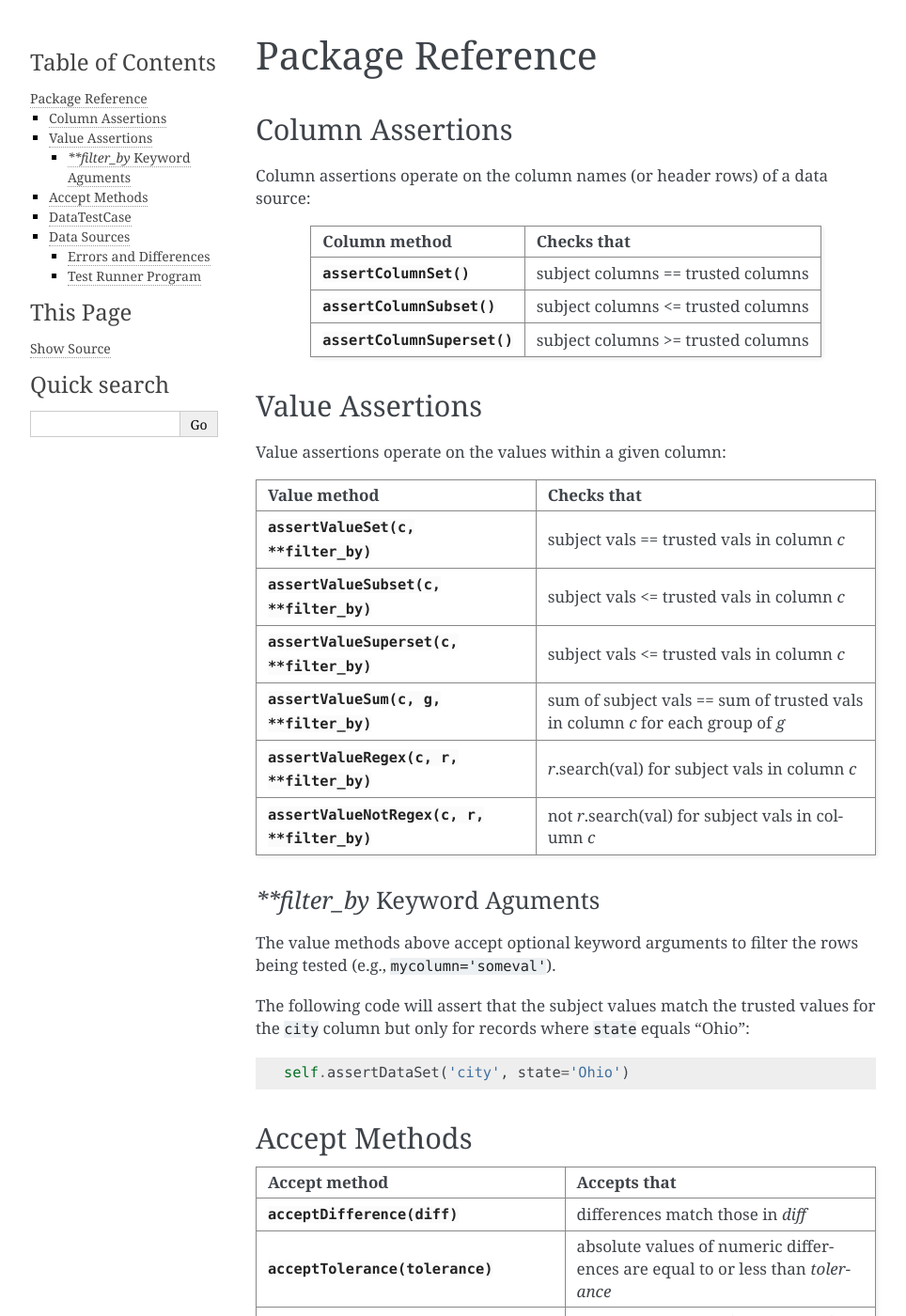
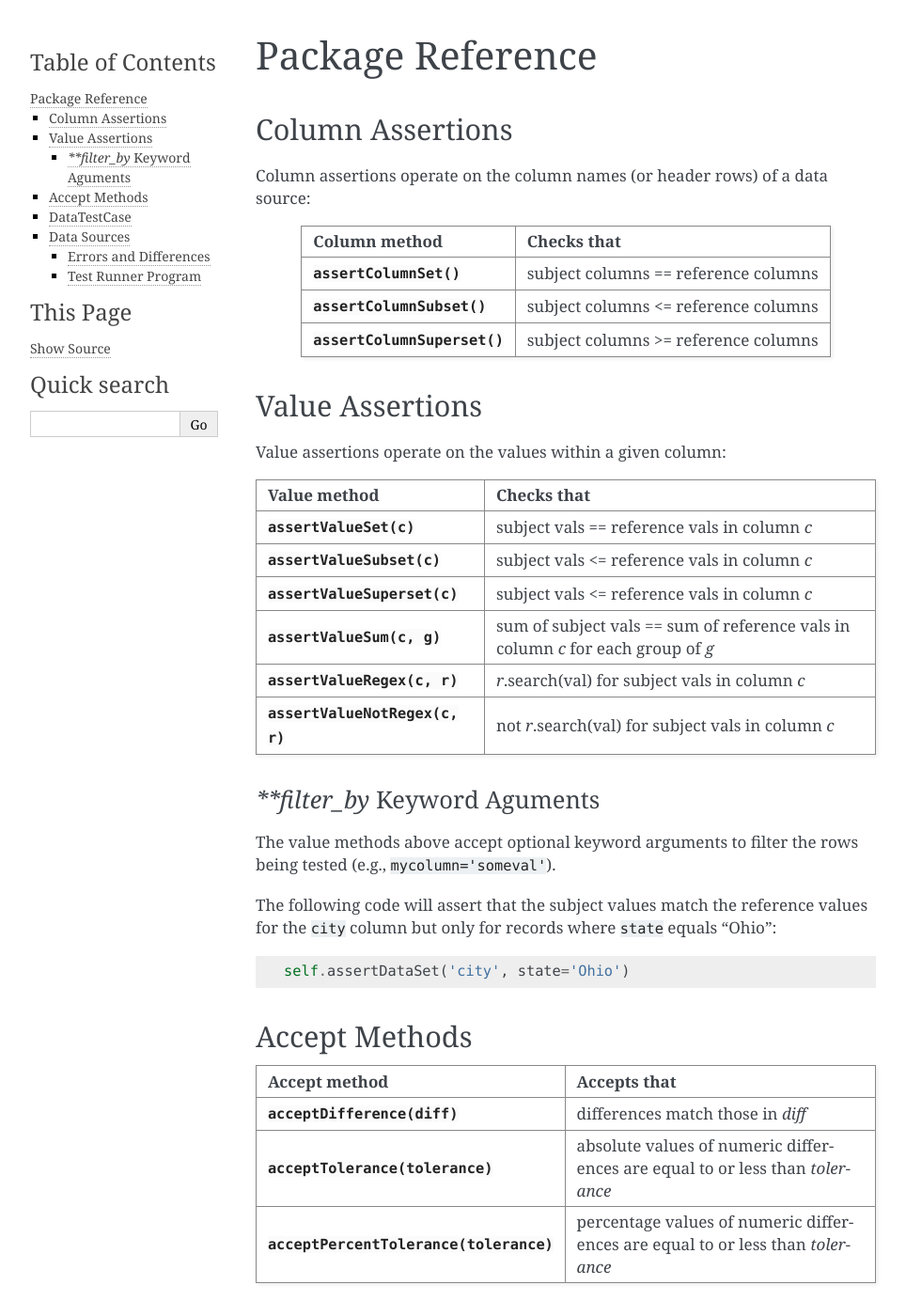
Before and after one commit to shawnbrown/datatest, a Sphinx documentation site: the page built from docs/reference.rst, in a window 1280 px wide and 1400 px high. Shown: the whole window at 94% size, without its empty margins (148-1112 px from the left). Built offline with Sphinx 7.4.7, drawn with Linux system fonts in a browser that asks for light colours.

Commit message:
Rename "trusted data" to "reference data" as "reference" is more widely used.

```diff
--- a/docs/reference.rst
+++ b/docs/reference.rst
@@ -14,13 +14,13 @@ source:
 +---------------------------------------------------+----------------------------------------------+
 | Column method                                     | Checks that                                  |
 +===================================================+==============================================+
-| :meth:`assertColumnSet()                          | subject columns == trusted columns           |
+| :meth:`assertColumnSet()                          | subject columns == reference columns         |
 | <datatest.DataTestCase.assertColumnSet>`          |                                              |
 +---------------------------------------------------+----------------------------------------------+
-| :meth:`assertColumnSubset()                       | subject columns <= trusted columns           |
+| :meth:`assertColumnSubset()                       | subject columns <= reference columns         |
 | <datatest.DataTestCase.assertColumnSubset>`       |                                              |
 +---------------------------------------------------+----------------------------------------------+
-| :meth:`assertColumnSuperset()                     | subject columns >= trusted columns           |
+| :meth:`assertColumnSuperset()                     | subject columns >= reference columns         |
 | <datatest.DataTestCase.assertColumnSuperset>`     |                                              |
 +---------------------------------------------------+----------------------------------------------+
 
@@ -30,27 +30,27 @@ Value Assertions
 
 Value assertions operate on the values within a given column:
 
-+----------------------------------------------------------+----------------------------------------------------+
-| Value method                                             | Checks that                                        |
-+==========================================================+====================================================+
-| :meth:`assertValueSet(c, **filter_by)                    | subject vals == trusted vals in column *c*         |
-| <datatest.DataTestCase.assertValueSet>`                  |                                                    |
-+----------------------------------------------------------+----------------------------------------------------+
-| :meth:`assertValueSubset(c, **filter_by)                 | subject vals <= trusted vals in column *c*         |
-| <datatest.DataTestCase.assertValueSubset>`               |                                                    |
-+----------------------------------------------------------+----------------------------------------------------+
-| :meth:`assertValueSuperset(c, **filter_by)               | subject vals <= trusted vals in column *c*         |
-| <datatest.DataTestCase.assertValueSuperset>`             |                                                    |
-+----------------------------------------------------------+----------------------------------------------------+
-| :meth:`assertValueSum(c, g, **filter_by)                 | sum of subject vals == sum of trusted vals in      |
-| <datatest.DataTestCase.assertValueSum>`                  | column *c* for each group of *g*                   |
-+----------------------------------------------------------+----------------------------------------------------+
-| :meth:`assertValueRegex(c, r, **filter_by)               | *r*.search(val) for subject vals in column *c*     |
-| <datatest.DataTestCase.assertValueRegex>`                |                                                    |
-+----------------------------------------------------------+----------------------------------------------------+
-| :meth:`assertValueNotRegex(c, r, **filter_by)            | not *r*.search(val) for subject vals in column *c* |
-| <datatest.DataTestCase.assertValueNotRegex>`             |                                                    |
-+----------------------------------------------------------+----------------------------------------------------+
++----------------------------------------------+----------------------------------------------------+
+| Value method                                 | Checks that                                        |
++==============================================+====================================================+
+| :meth:`assertValueSet(c)                     | subject vals == reference vals in column *c*       |
+| <datatest.DataTestCase.assertValueSet>`      |                                                    |
++----------------------------------------------+----------------------------------------------------+
+| :meth:`assertValueSubset(c)                  | subject vals <= reference vals in column *c*       |
+| <datatest.DataTestCase.assertValueSubset>`   |                                                    |
++----------------------------------------------+----------------------------------------------------+
+| :meth:`assertValueSuperset(c)                | subject vals <= reference vals in column *c*       |
+| <datatest.DataTestCase.assertValueSuperset>` |                                                    |
++----------------------------------------------+----------------------------------------------------+
+| :meth:`assertValueSum(c, g)                  | sum of subject vals == sum of reference vals in    |
+| <datatest.DataTestCase.assertValueSum>`      | column *c* for each group of *g*                   |
++----------------------------------------------+----------------------------------------------------+
+| :meth:`assertValueRegex(c, r)                | *r*.search(val) for subject vals in column *c*     |
+| <datatest.DataTestCase.assertValueRegex>`    |                                                    |
++----------------------------------------------+----------------------------------------------------+
+| :meth:`assertValueNotRegex(c, r)             | not *r*.search(val) for subject vals in column *c* |
+| <datatest.DataTestCase.assertValueNotRegex>` |                                                    |
++----------------------------------------------+----------------------------------------------------+
 
 
 `**filter_by` Keyword Aguments
@@ -59,9 +59,9 @@ Value assertions operate on the values within a given column:
 The value methods above accept optional keyword arguments to filter the
 rows being tested (e.g., ``mycolumn='someval'``).
 
-The following code will assert that the subject values match the trusted
-values for the ``city`` column but only for records where ``state``
-equals "Ohio"::
+The following code will assert that the subject values match the
+reference values for the ``city`` column but only for records where
+``state`` equals "Ohio"::
 
         self.assertDataSet('city', state='Ohio')
 
```
Also changed, not shown: 2 other files.
